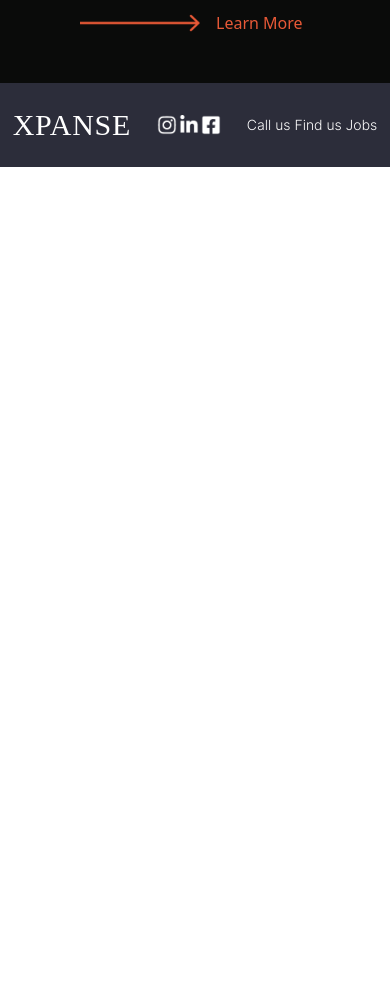
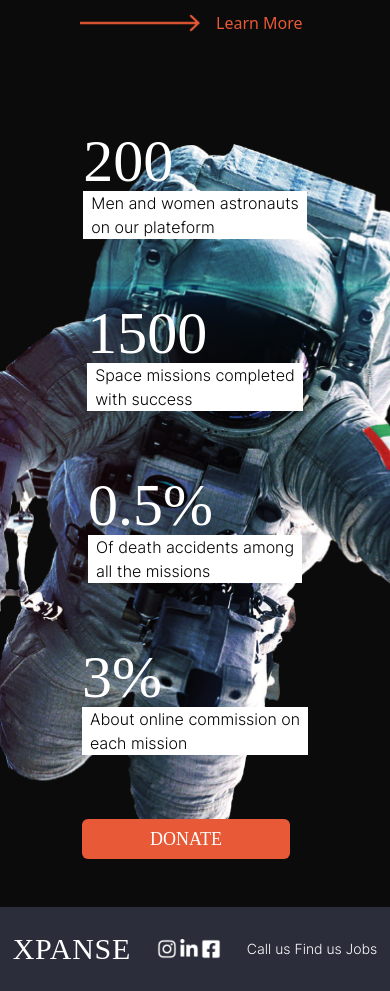
Before and after one commit to QuentinG64/xpanse, a React (Vite) app: page /#/AboutUs in a window 390 px wide. Shown: the part 1820-2811 px from the top of the page. Before the commit the page ends 1987 px from the top, so only its background shows below. Built offline with nearby package versions, Linux system fonts and the light colour scheme; a web font is replaced by a local one.

Commit message:
finalized responsivness of about us

```diff
--- a/src/components/AboutUs.jsx
+++ b/src/components/AboutUs.jsx
@@ -11,9 +11,7 @@ const AboutUs = () => {
       <NavBar />
       <Video />
       <BlockTxt />
-      <div className="sm:hidden">
-        <Infos />
-      </div>
+      <Infos />
       <Footer />
     </div>
   );
--- a/src/components/Infos.jsx
+++ b/src/components/Infos.jsx
@@ -3,41 +3,52 @@ import Button from "./Button";
 
 const Infos = () => {
   return (
-    <div className=" bg-main-1 text-main-2 flex flex-row">
-      <div className="mt-20 mb-20 sm:hidden">
-        <img src="../assets/images/astronautAboutUs.png" alt="astronaut" />
+    <div className="bg-main-1 text-main-2 lg:text-primary-1 flex flex-row lg:bg-astronaut lg:bg-no-repeat lg:bg-cover lg:mt-24">
+      <div className="mt-20 mb-20 lg:hidden">
+        <img
+          src="../assets/images/astronautAboutUs.png"
+          alt="astronaut"
+          width="90%"
+        />
       </div>
-      <div className="">
-        <div className="absolute sm:flex">
-          <h1 className="font-title  text-main-2 text-6xl w-9/12 pt-32 ">
+      <div className="lg:static lg:flex lg:flex-col lg:w-full lg:items-center">
+        <div className="absolute lg:static lg:flex lg:flex-col">
+          <h1 className="font-title text-main-2 text-6xl w-9/12 pt-32 lg:pt-0 lg:w-full">
             200
           </h1>
-          <p className="font-primary">
+          <p className="font-primary lg:bg-white lg:text-black lg:px-2 lg:font-primary">
             {" "}
             Men and women astronauts <br /> on our plateform{" "}
           </p>
         </div>
-        <div className="absolute right-96 mt-20 -ml-96 pt-14 ">
-          <h2 className="font-title text-main-2 text-6xl pt-44">1500</h2>
-          <p className="font-primary text-main-2">
+        <div className="absolute right-96 mt-20 -ml-96 pt-14 lg:static lg:flex lg:flex-col lg:m-0 lg:p-0 ">
+          <h2 className="font-title text-main-2 text-6xl pt-44 lg:pt-16 lg:w-full">
+            1500
+          </h2>
+          <p className="font-primary text-main-2 lg:bg-white lg:text-black lg:px-2">
             {" "}
             Space missions completed <br /> with success{" "}
           </p>
         </div>
-        <div className="absolute left-96 ml-96 mt-72 pt-28">
-          <h3 className="font-title text-main-2 text-6xl w-9/12 pt-32 ">
+        <div className="absolute left-96 ml-96 mt-72 pt-28 lg:static lg:flex lg:flex-col lg:m-0 lg:p-0">
+          <h3 className="font-title text-main-2 text-6xl w-9/12 pt-32 lg:pt-16 lg:w-full">
             0.5%
           </h3>
-          <p className="font-primary">
+          <p className="font-primary lg:bg-white lg:text-black lg:px-2">
             Of death accidents among <br /> all the missions
           </p>
         </div>
-        <div className="absolute right-96 pr-96 mt-72 pt-60">
-          <h3 className="font-title text-main-2 text-6xl w-9/12 pt-32 ">3%</h3>
-          <div className="absolute left-48 pl-96">
+        <div className="absolute right-96 pr-96 mt-72 pt-60 lg:static lg:flex lg:flex-col lg:m-0 lg:p-0">
+          <h3 className="font-title text-main-2 text-6xl w-9/12 pt-32 lg:pt-16 lg:w-full">
+            3%
+          </h3>
+          <p className="font-primary hidden lg:block lg:bg-white lg:text-black lg:px-2">
+            About online commission on <br /> each mission
+          </p>
+          <div className="absolute left-48 pl-96 lg:static lg:flex lg:flex-col lg:m-0 lg:pl-0 lg:pt-16 lg:text-main-2">
             <Button text="DONATE" />
           </div>
-          <p className="font-primary">
+          <p className="font-primary lg:hidden">
             About online commission on <br /> each mission
           </p>
         </div>
--- a/tailwind.config.js
+++ b/tailwind.config.js
@@ -46,6 +46,7 @@ module.exports = {
         recruitPage: "url('/assets/images/recruiterBackground.png')",
         freePage: "url('/assets/images/freelanceBackground.png')",
         goldenTicket: "url('/assets/images/goldenTicketBg.png')",
+        astronaut: "url('/assets/images/astronautAboutUs.png')"
       },
     },
   },
```
